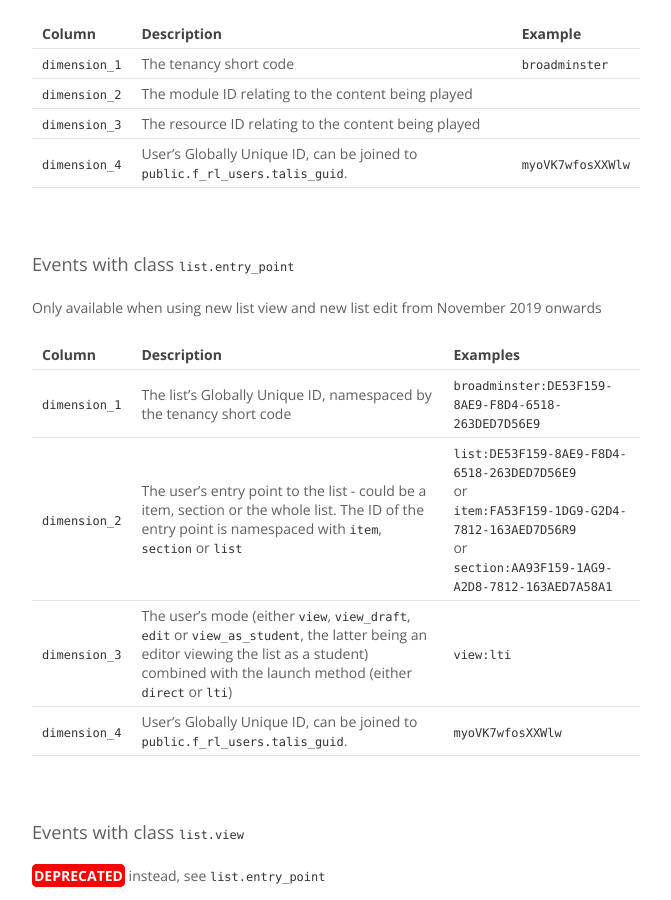
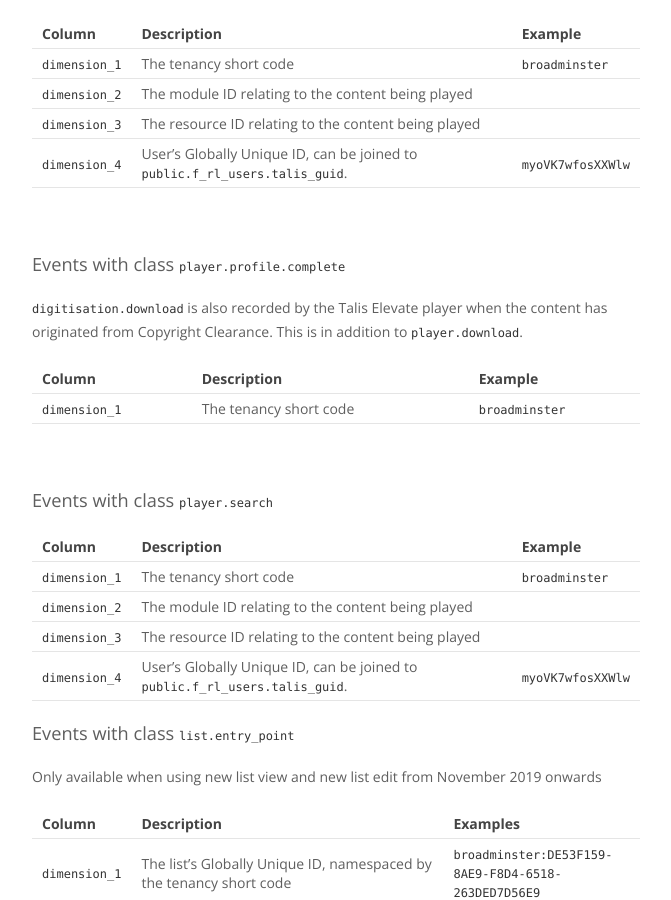
Before and after one commit to techfromsage/advanced-mis, a Jekyll site: the page built from topics/timeseries.md, in a window 1280 px wide and 900 px high, scrolled down 4864 px. Shown: the whole window, without its empty margins (375-1046 px from the left). Built offline with Jekyll 4.4.1, drawn with Linux system fonts in a browser that asks for light colours.

Commit message:
add some extra player events

```diff
--- a/topics/timeseries.md
+++ b/topics/timeseries.md
@@ -197,6 +197,28 @@ This event is emitted when a list is published.
 | `dimension_4` | User's Globally Unique ID, can be joined to [`public.f_rl_users.talis_guid`]({{ site.baseurl }}/topics/users.html). | `myoVK7wfosXXWlw` |
 
 <br/>
+<a name="player-profile-complete"></a>
+
+### Events with class `player.profile.complete`
+
+`digitisation.download` is also recorded by the Talis Elevate player when the content has originated from Copyright Clearance. This is in addition to `player.download`.
+
+| Column | Description | Example |
+| --- | --- | --- |
+| `dimension_1` | The tenancy short code | `broadminster` |
+
+<br/>
+<a name="player-search"></a>
+
+### Events with class `player.search`
+
+| Column | Description | Example |
+| --- | --- | --- |
+| `dimension_1` | The tenancy short code | `broadminster` |
+| `dimension_2` | The module ID relating to the content being played |
+| `dimension_3` | The resource ID relating to the content being played |
+| `dimension_4` | User's Globally Unique ID, can be joined to [`public.f_rl_users.talis_guid`]({{ site.baseurl }}/topics/users.html). | `myoVK7wfosXXWlw` |
+
 <a name="list-entry_point"></a>
 
 ### Events with class `list.entry_point`
```
Also changed, not shown: topics/event-classes.md (+1 -0 lines).
